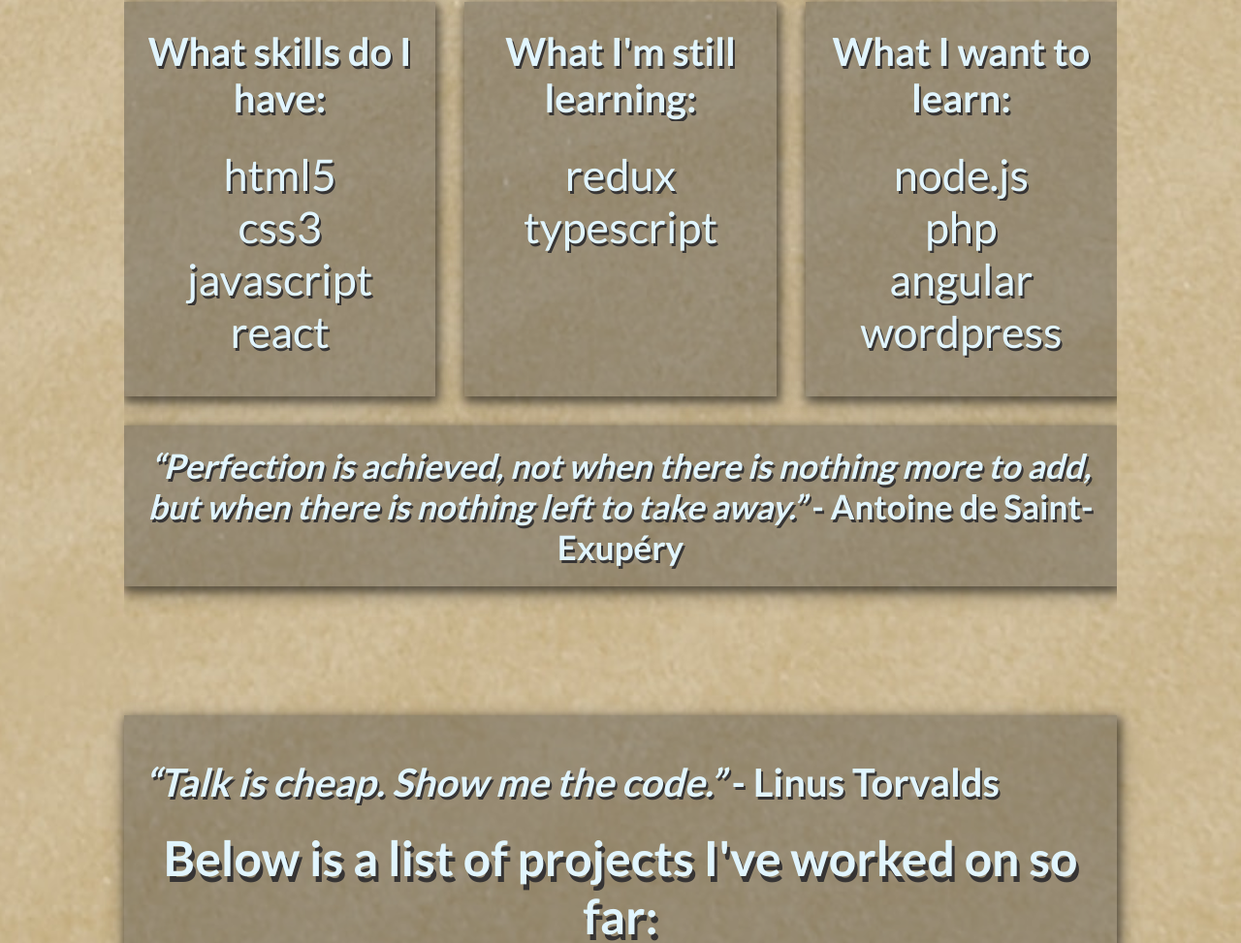
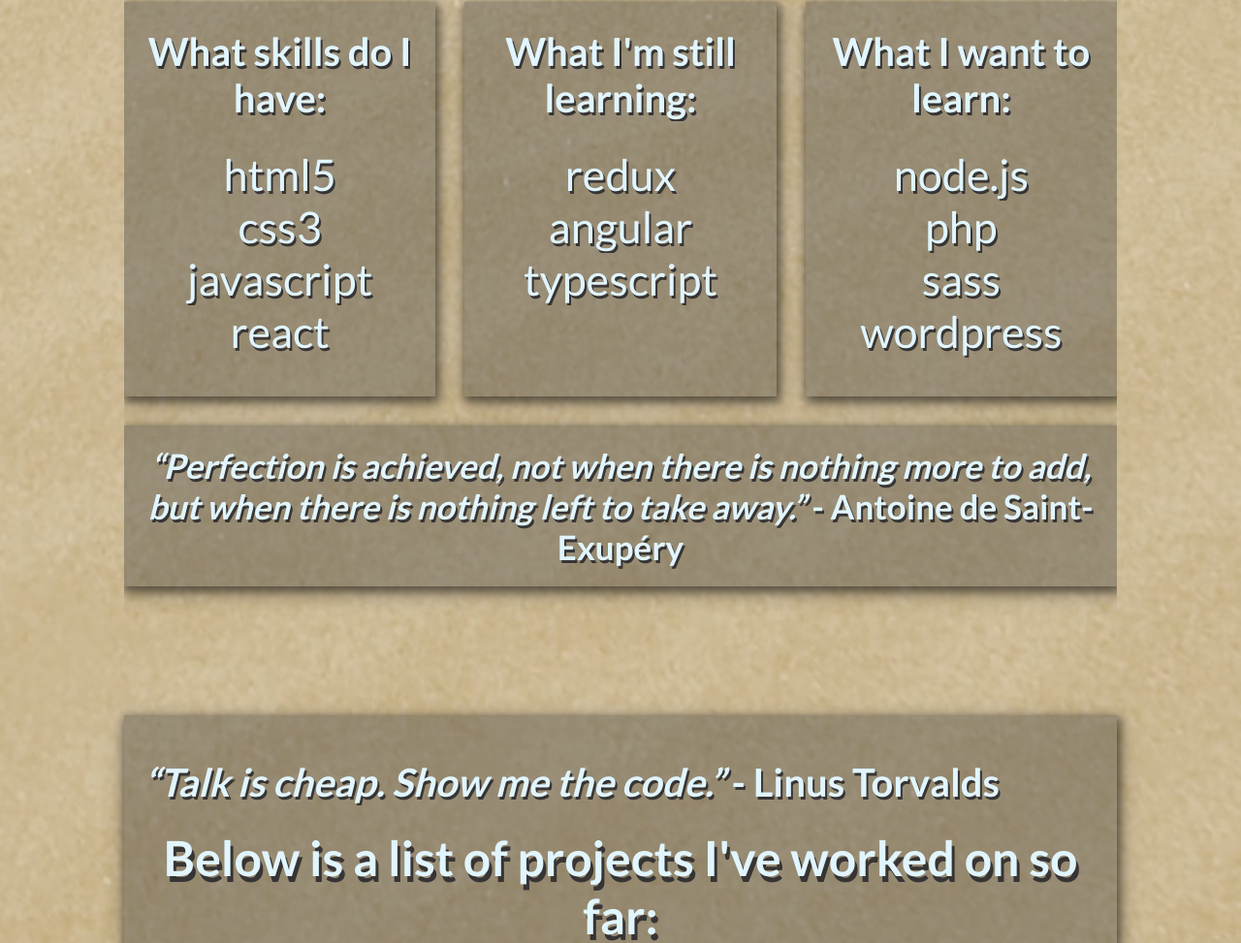
Before and after one commit to agnieszka-krawczenko/agnieszka-krawczenko.github.io, a plain HTML site: page index.html in a window 1280 px wide. Shown: the part 3891-4864 px from the top of the page at 97% size. Drawn offline with Linux system fonts and the light colour scheme.

Commit message:
Modified new skills in index.html

```diff
--- a/index.html
+++ b/index.html
@@ -103,6 +103,7 @@
                 <h2 class="content__subtitle">What I'm still learning:</h2>
                 <ul class="skills__icons">
                     <li>redux</li>
+                    <li>angular</li>
                     <li>typescript</li>
                 </ul>
             </article>
@@ -111,7 +112,7 @@
                 <ul class="skills__icons">
                     <li>node.js</li>
                     <li>php</li>
-                    <li>angular</li>
+                    <li>sass</li>
                     <li>wordpress</li>
                 </ul>
             </article>
```
